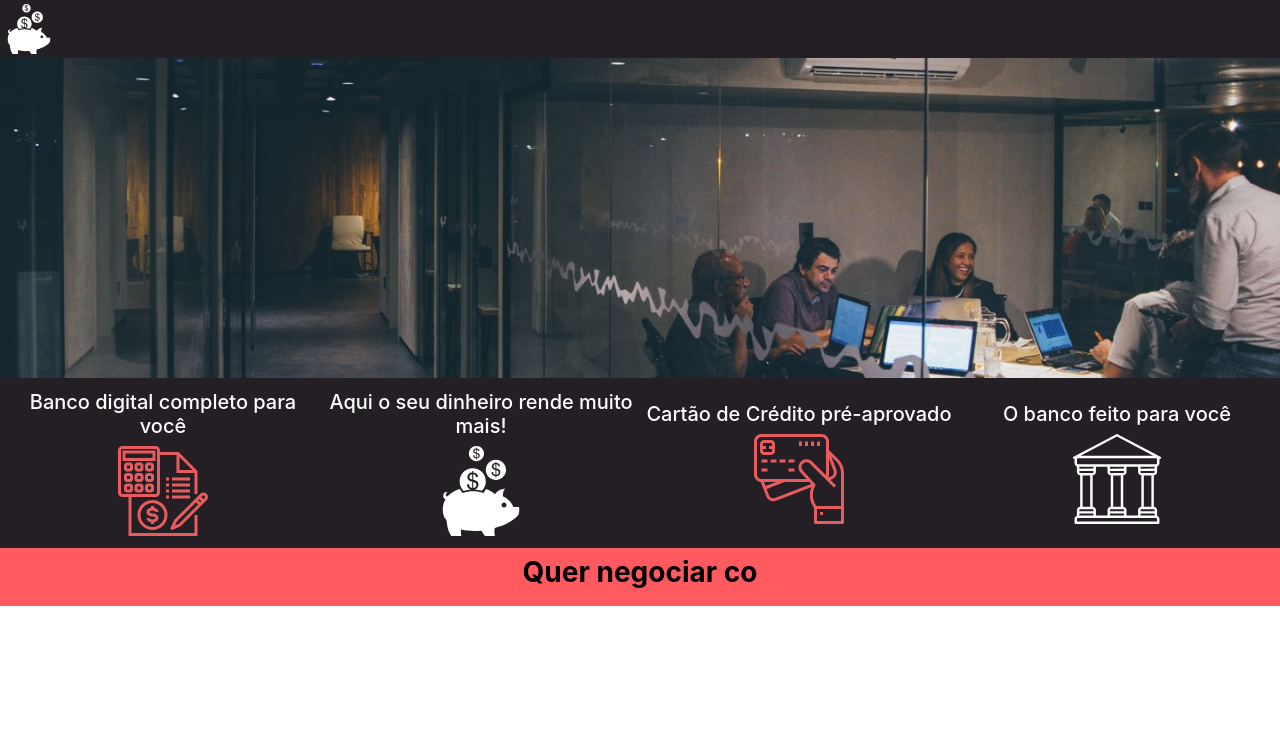
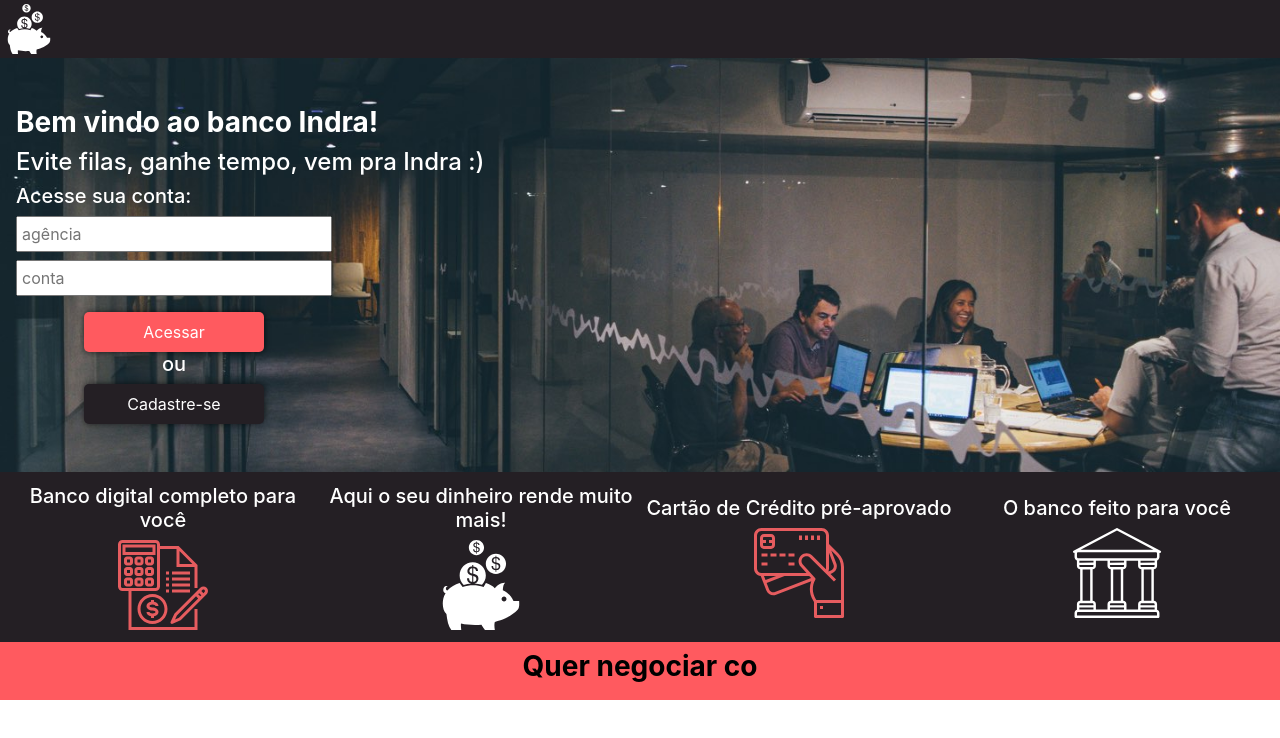
Before and after one commit to grodrigues-dev/banco-indra, an Angular app: page / in a window 1280 px wide. Shown: the top 738 px of the page. Built offline with nearby package versions, Linux system fonts and the light colour scheme.

Commit message:
adicionando formulário de login

```diff
--- a/src/app/app.module.ts
+++ b/src/app/app.module.ts
@@ -1,6 +1,6 @@
 import { BrowserModule } from '@angular/platform-browser';
 import { NgModule } from '@angular/core';
-import { Routes, RouterModule } from '@angular/router';
+import { FormsModule, ReactiveFormsModule } from '@angular/forms';
 
 import { AppRoutingModule } from './app-routing.module';
 import { AppComponent } from './app.component';
@@ -16,6 +16,8 @@ import { NgbModule } from '@ng-bootstrap/ng-bootstrap';
     BrowserModule,
     AppRoutingModule,
     NgbModule,
+    FormsModule,
+    ReactiveFormsModule,
   ],
   providers: [],
   bootstrap: [AppComponent],
--- a/src/app/components/banco-indra/banco-indra.component.html
+++ b/src/app/components/banco-indra/banco-indra.component.html
@@ -1,7 +1,23 @@
 <header class="color-pri-bg color-light-fg p-1">
     <img src="assets/dinheiro.svg" style="height: 50px;" alt="">
 </header>
-<div class="banner-background" style="height: 20rem;">
+<div class="banner-background pb-5">
+    <div class="ml-3 pt-5">
+        <p class="h3 color-light-fg font-weight-bold">Bem vindo ao banco Indra!</p>
+        <p class="h4 color-light-fg">Evite filas, ganhe tempo, vem pra Indra :)</p>
+        <p class="h5 color-light-fg">Acesse sua conta:</p>
+        <form [formGroup]="formLogin" class="d-flex flex-column responsivo-form">
+            <input type="text" inputMode="numeric" formControlName="agencia" placeholder="agência" #agencia
+                maxLength="15" (input)="validaCampoTipoNumero(agencia)" class="p-1">
+            <input type="text" formControlName="conta" placeholder="conta" #conta maxLength="15"
+                (input)="validaCampoTipoNumero(conta)" class="mt-2 p-1">
+            <div class="d-flex flex-column align-items-center">
+                <button class="btn-pri mt-3" (click)="validarConta()">Acessar</button>
+                <p class="h5 color-light-fg text-center">ou</p>
+                <button class="btn-sec">Cadastre-se</button>
+            </div>
+        </form>
+    </div>
 </div>
 <div class="color-pri-bg p-1 grid-cards">
     <div class="d-flex flex-column justify-content-center align-items-center text-center mt-2 mb-2">
--- a/src/app/components/banco-indra/banco-indra.component.scss
+++ b/src/app/components/banco-indra/banco-indra.component.scss
@@ -10,3 +10,10 @@
         grid-template-columns: 1fr 1fr 1fr 1fr;
     }
 }
+
+.responsivo-form {
+    @media (min-width: 900px) {
+        width: 25%;
+    }
+    width: 95%;
+}
--- a/src/app/components/banco-indra/banco-indra.component.ts
+++ b/src/app/components/banco-indra/banco-indra.component.ts
@@ -1,4 +1,5 @@
 import { Component, OnInit } from '@angular/core';
+import { FormGroup, FormBuilder, Validators } from '@angular/forms';
 
 @Component({
   selector: 'app-banco-indra',
@@ -8,15 +9,18 @@ import { Component, OnInit } from '@angular/core';
 export class BancoIndraComponent implements OnInit {
 
   public text = '';
-  constructor() { }
+  public formLogin: FormGroup;
 
-
+  constructor(
+    private fb: FormBuilder,
+  ) { }
 
   ngOnInit(): void {
     this.typingText();
+    this.iniciarForm();
   }
 
-  typingText(): void {
+  private typingText(): void {
     const text = "Quer negociar com a gente?, Temos uma proposta para você!"
     let newText = "";
     setInterval(() => {
@@ -29,4 +33,24 @@ export class BancoIndraComponent implements OnInit {
     }, 300)
   }
 
+  private iniciarForm(): void {
+    this.formLogin = this.fb.group({
+      agencia: [null, Validators.required],
+      conta: [null, Validators.required]
+    })
+  }
+
+  validarConta(): void {
+    console.log(this.formLogin.get('agencia').value, this.formLogin.get('conta').value);
+
+  }
+
+  public validaCampoTipoNumero(input: HTMLFormElement): void {
+    const regex = /[^\d]+/g;
+    if (input.value.length > input.maxLength) {
+      input.value = input.value.slice(0, input.maxLength);
+    }
+    input.value = input.value.replace(regex, '');
+  }
+
 }
--- a/src/styles.scss
+++ b/src/styles.scss
@@ -40,3 +40,26 @@
 .color-dark-fg {
     color: #000
 }
+
+//estilo dos botões
+.btn-pri {
+    background-color: #FF5A5F;
+    color: #fff;
+    padding: 8px;
+    border: none;
+    cursor: pointer;
+    border-radius: 5px;
+    width: 180px;
+    box-shadow: 0px 0px 6px rgb(0 0 0 / 65%);
+}
+
+.btn-sec {
+    background-color: #241f24;
+    color: #fff;
+    padding: 8px;
+    border: none;
+    cursor: pointer;
+    border-radius: 5px;
+    width: 180px;
+    box-shadow: 0px 0px 6px rgb(0 0 0 / 65%);
+}
```
